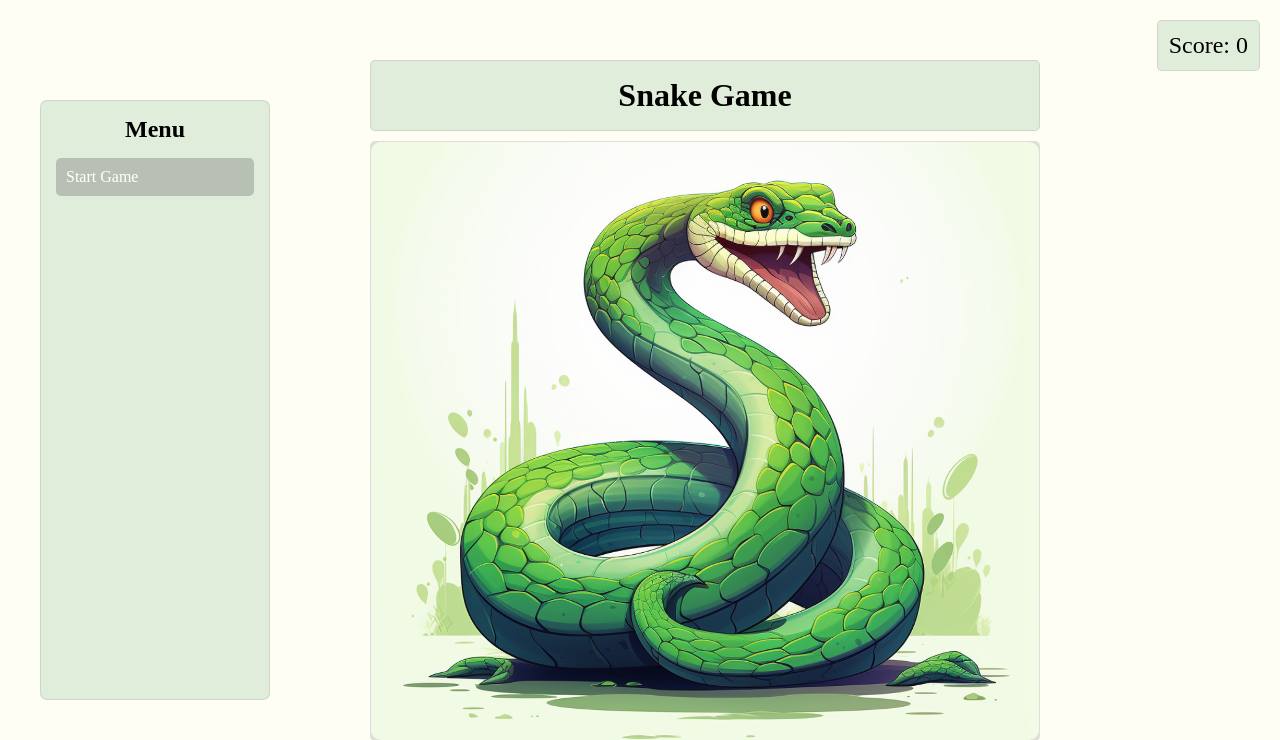
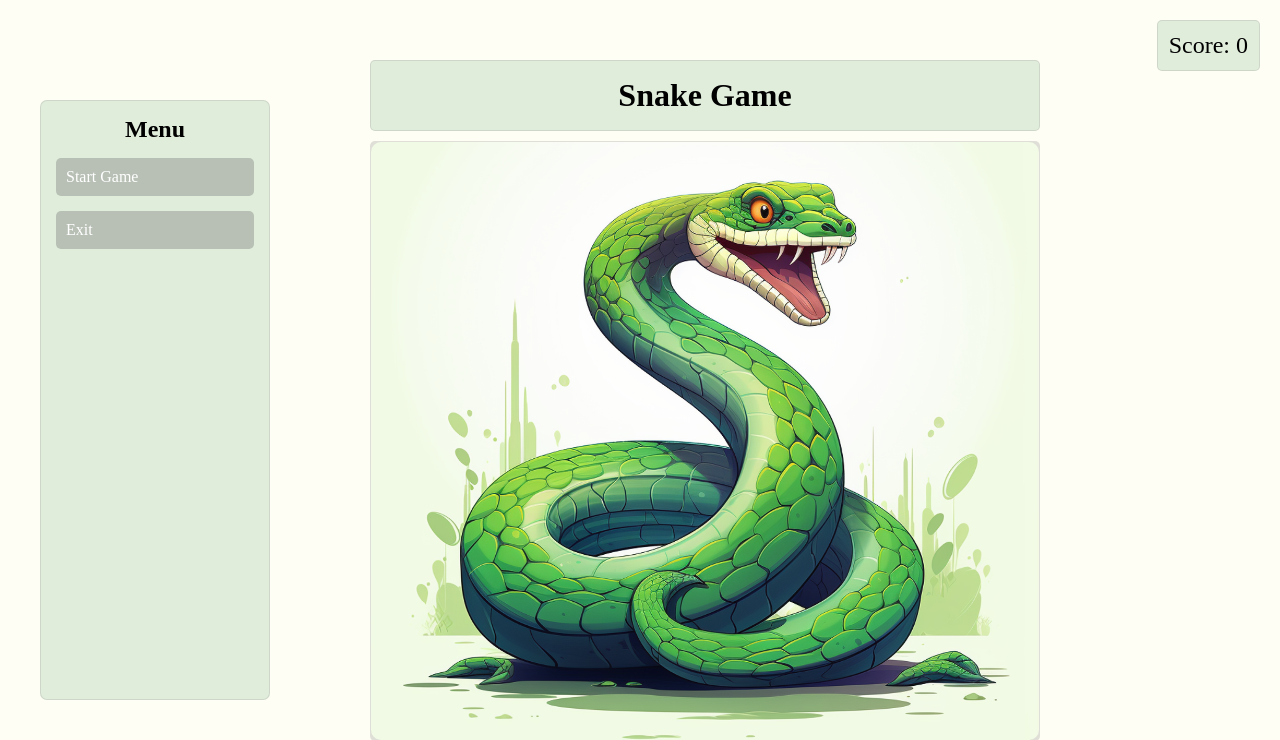
Before and after one commit to MRGiorgiosDev8/snake_game, a Django app: page / in a window 1280 px wide. Shown: the top 740 px of the page. Run offline with Django 5.2, Linux system fonts and the light colour scheme.

Commit message:
update base.html

```diff
--- a/game/templates/base.html
+++ b/game/templates/base.html
@@ -14,6 +14,7 @@
             <h2>Menu</h2>
             <ul>
                 <li><a href="{% url 'start_game' %}">Start Game</a></li>
+                <li><a href="{% url 'home' %}">Exit</a></li>
             </ul>
         </div>
         <div class="content">
```
